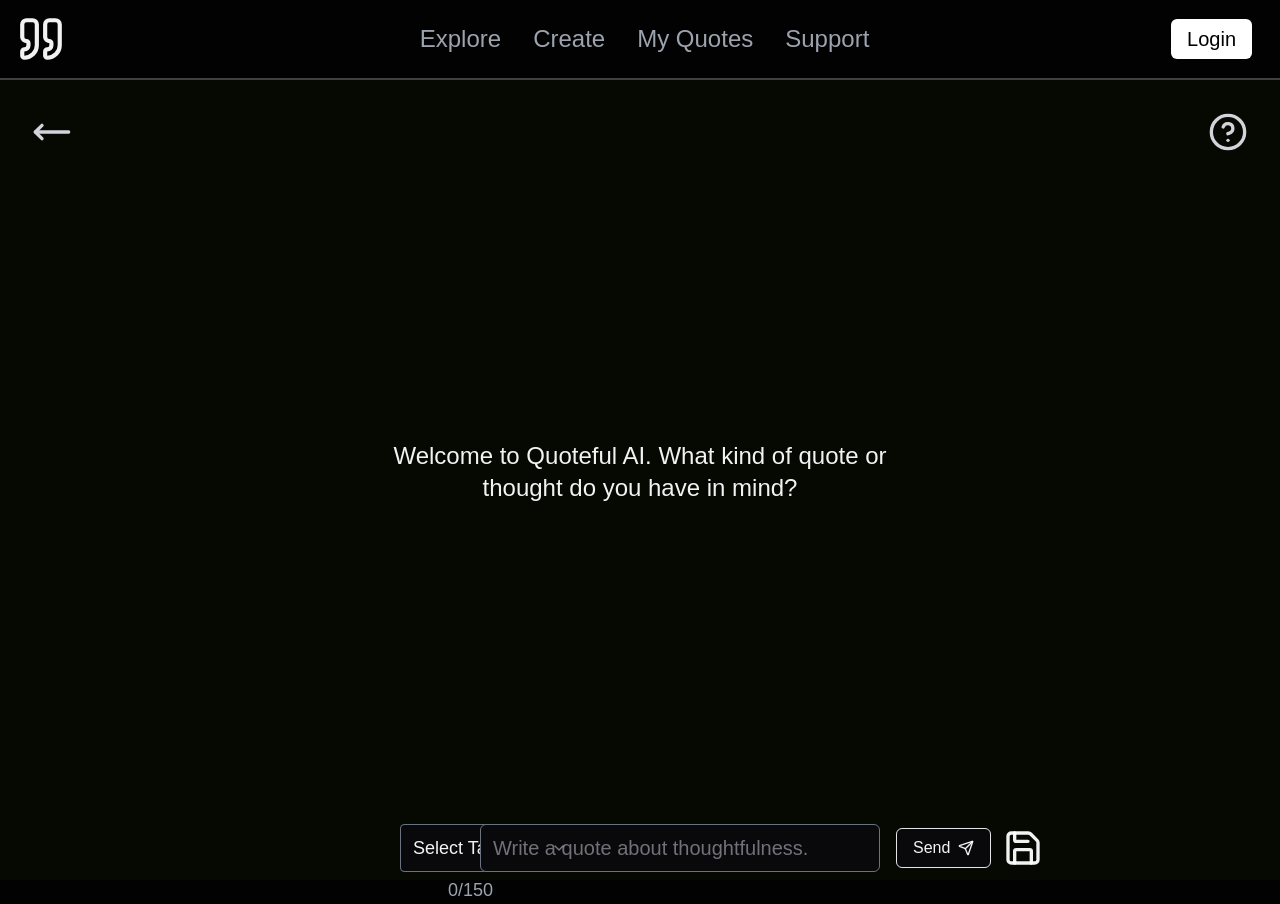
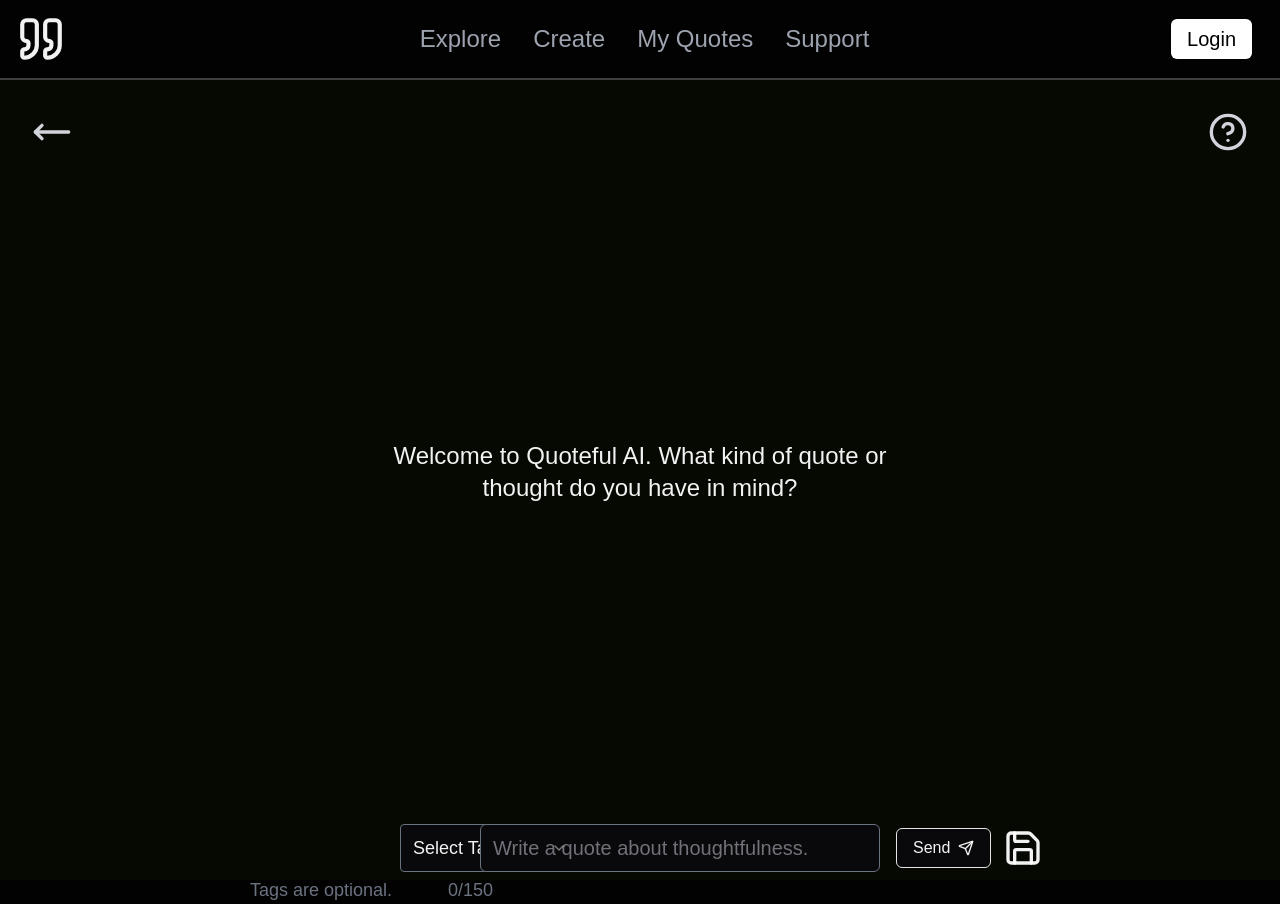
Before and after one commit to ZVKubajak/Quoteful, a React (Vite) app in the folder client/: page /create/generate in a window 1280 px wide. Built offline with nearby package versions, Linux system fonts and the light colour scheme.

Commit message:
Added Logic to Display Content & Notes

```diff
--- a/client/src/pages/subCreate/Generate.tsx
+++ b/client/src/pages/subCreate/Generate.tsx
@@ -1,4 +1,4 @@
-import { useState } from "react";
+import { useState, useEffect } from "react";
 import auth from "@/auth/auth";
 import { useNavigate } from "react-router-dom";
 import { generateQuote } from "@/services/AIService";
@@ -28,6 +28,8 @@
   const [content, setContent] = useState<string>("");
   const [tag, setTag] = useState<Tag | "">("");
 
+  const defaultMessage =
+    "Welcome to Quoteful AI. What kind of quote or thought do you have in mind?";
   const promptCharCount = 150;
 
   const navigate = useNavigate();
@@ -49,12 +51,15 @@
     try {
       const response = await generateQuote(prompt, tag);
 
-      console.log(response);
       setContent(response);
     } catch (error) {
       console.error(error);
     }
   };
+
+  useEffect(() => {
+    setContent(defaultMessage);
+  }, []);
 
   return (
     <main className="bg-lime-950/15 h-screen">
@@ -62,10 +67,7 @@
 
       <div id="ai-response-field" className="mt-64 px-96">
         {/* This is where AI's response will go. It will also have super cool typing animation. */}
-        <p className="text-center text-2xl">
-          Welcome to Quoteful AI. What kind of quote or thought do you have in
-          mind?
-        </p>
+        <p className="text-center text-2xl">{content}</p>
       </div>
 
       <div id="input-bar" className="flex justify-center mt-80 ml-20">
@@ -118,7 +120,8 @@
       </div>
 
       <div className="flex justify-end mt-1">
-        <p className="w-3/5 text-lg text-gray-400 mr-16">
+        <p className="text-lg text-gray-500 mr-14">Tags are optional.</p>
+        <p className="w-3/5 text-lg text-gray-500 mr-16">
           {prompt.length}/{promptCharCount}
         </p>
       </div>
```
